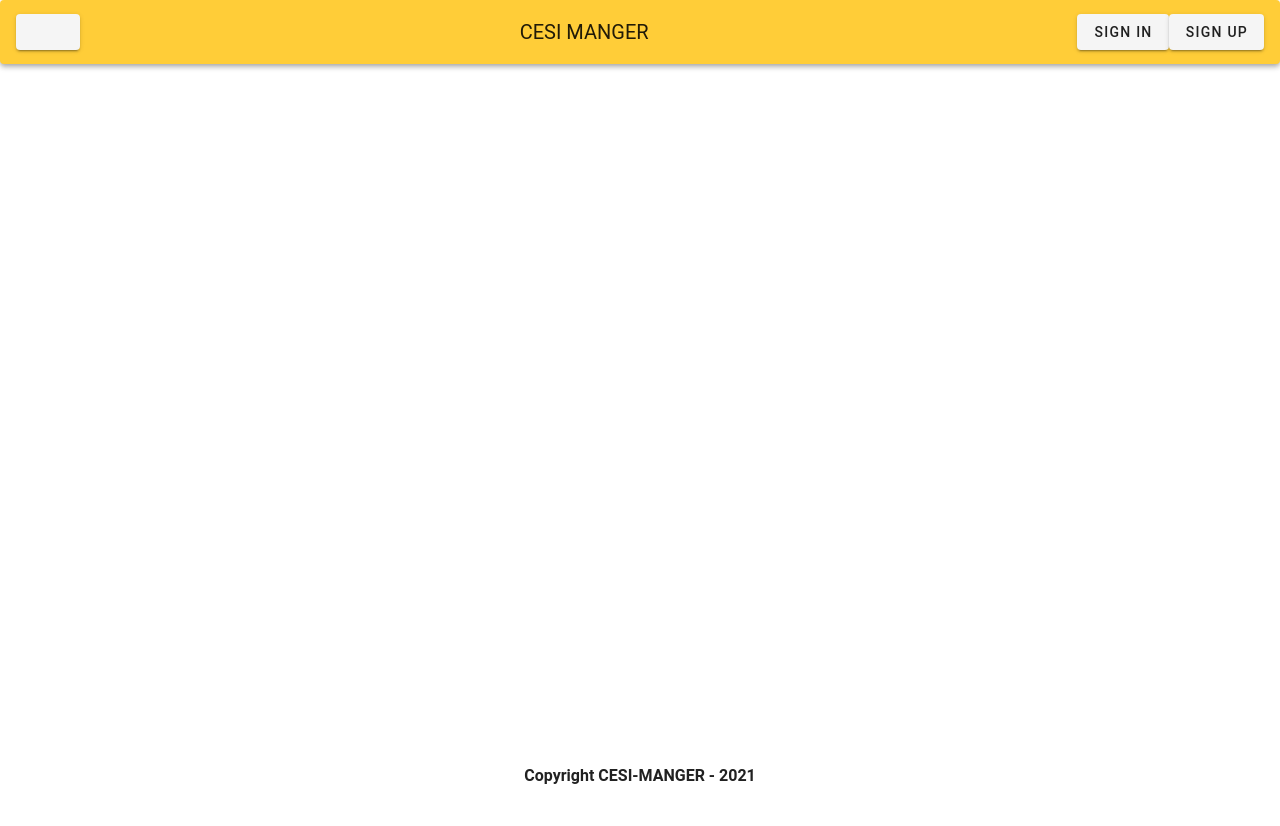
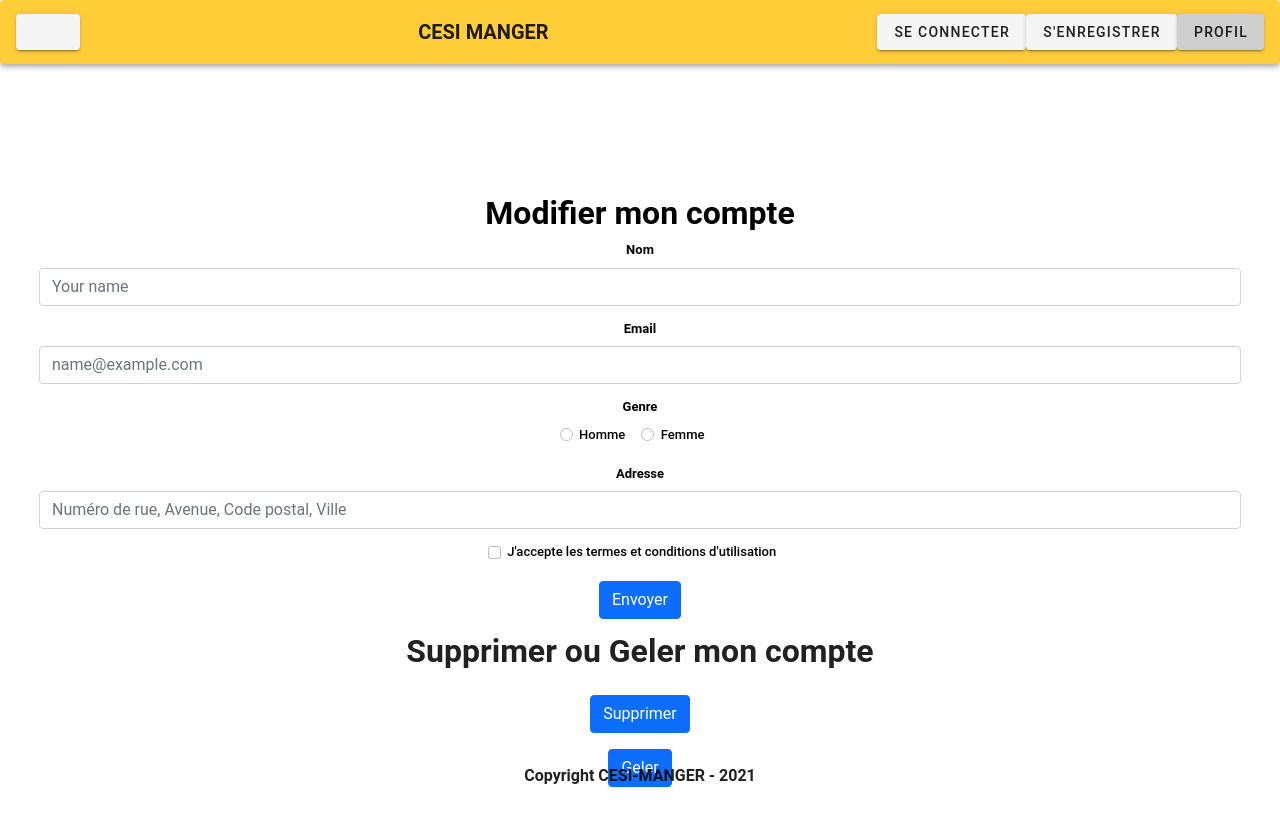
Before and after one commit to JLiagre/CESI-MANGER, a Vue app in the folder cesi_manger/: page /profil in a window 1280 px wide. Shown: the top 826 px of the page. Before the commit the page ends 800 px from the top, so only its background shows below. Built offline with nearby package versions, Linux system fonts and the light colour scheme.

Commit message:
Carousel + Profil
Profil: Account change and delete

```diff
--- a/cesi_manger/package.json
+++ b/cesi_manger/package.json
@@ -14,6 +14,7 @@
     "bootstrap": "^5.0.2",
     "core-js": "^3.6.5",
     "vue": "^2.6.11",
+    "vue-carousel-3d": "^1.0.1",
     "vue-router": "^3.2.0",
     "vuetify": "^2.5.5",
     "vuex": "^3.4.0"
--- a/cesi_manger/src/App.vue
+++ b/cesi_manger/src/App.vue
@@ -17,7 +17,7 @@ export default {
     'my-footer': Footer,
   },
   data: () => ({
-    //
+    connectedUser: true,
   }),
 }
 </script>
--- /dev/null
+++ b/cesi_manger/src/components/Carousel3dHome.vue
@@ -0,0 +1,47 @@
+<template>
+    <carousel-3d class="carousel">
+        <slide :index="0">
+            <img class="d-block-w-100" src="@/assets/carousel1.jpg" alt="first slide">
+        </slide>
+        <slide :index="1">
+            <img class="d-block-w-100" src="@/assets/carousel2.jpg" alt="second slide">
+        </slide>
+        <slide :index="2">
+            <img class="d-block-w-100" src="@/assets/carousel3.jpg" alt="third slide">
+        </slide>
+        <slide :index="3">
+            <img class="d-block-w-100" src="@/assets/carousel4.jpg" alt="fourth slide">
+        </slide>
+        <slide :index="4">
+            <img class="d-block-w-100" src="@/assets/carousel5.jpg" alt="fifth slide">
+        </slide>
+        <slide :index="5">
+            <img class="d-block-w-100" src="@/assets/carousel6.jpg" alt="sixth slide">
+        </slide>
+        <slide :index="6">
+            <img class="d-block-w-100" src="@/assets/carousel7.jpg" alt="seventh slide">
+        </slide>
+        <slide :index="7">
+            <img class="d-block-w-100" src="@/assets/carousel8.jpg" alt="eighth slide">
+        </slide>
+    </carousel-3d>
+</template>
+
+<script>
+import { Carousel3d, Slide } from 'vue-carousel-3d';
+
+export default {
+    name: 'Carousel3dHome',
+    components: {
+        Carousel3d,
+        Slide
+    }
+}
+</script>
+
+<style>
+    .d-block-w-100 {
+        width: auto;
+        height: 300px;
+    }
+</style>
--- a/cesi_manger/src/components/Header.vue
+++ b/cesi_manger/src/components/Header.vue
@@ -12,10 +12,11 @@
                 </v-btn>
             </div>
             <v-spacer></v-spacer>
-            <v-app-bar-title>CESI MANGER</v-app-bar-title>
+            <v-app-bar-title class="app-name">CESI MANGER</v-app-bar-title>
             <v-spacer></v-spacer>
-            <v-btn to="/login">Sign in</v-btn>
-            <v-btn to="/signup">Sign up</v-btn>
+            <v-btn v-if="connectedUser =  true" to="/login">Se connecter</v-btn>
+            <v-btn v-if="connectedUser =  true" to="/signup">S'enregistrer</v-btn>
+            <v-btn v-if="connectedUser = true" to="/profil">Profil</v-btn>
         </v-app-bar>
     </v-card>
 </template>
@@ -34,4 +35,11 @@
     .v-app-bar-title__content {
         width: 140px;
     }
+
+    .app-name {
+        font-weight: bold;
+        display: flex;
+        align-items: center;
+        text-align: center;
+    }
 </style>
--- /dev/null
+++ b/cesi_manger/src/components/Profil/AccChangeForm.vue
@@ -0,0 +1,88 @@
+
+<template>
+    <div class="acc-form">
+            <h2 class="change-acc-name"> Modifier mon compte </h2>
+            <form v-on:submit.prevent="submitForm">
+                <div class="form-group">
+                    <label class="form-label" for="name">Nom</label>
+                    <input type="text" class="form-control" id="name" placeholder="Your name" v-model="form.name">
+                </div>
+                <div class="form-group">
+                    <label class="form-label" for="email">Email</label>
+                    <input type="email" class="form-control" id="email" placeholder="name@example.com"
+                        v-model="form.email">
+                </div>
+                <div class="form-group">
+                    <label class="form-label" for="formControlRange">Genre</label><br />
+                    <div class="form-check form-check-inline">
+                        <input class="form-check-input" type="radio" name="gender" id="gender-male" value="male"
+                            v-model="form.gender">
+                        <label class="form-check-label" for="gender">Homme</label>
+                    </div>
+                    <div class="form-check form-check-inline">
+                        <input class="form-check-input" type="radio" name="gender" id="gender-female" value="female"
+                            v-model="form.gender">
+                        <label class="form-check-label" for="gender">Femme</label>
+                    </div>
+                </div>
+                <div class="form-group">
+                    <label class="form-label" for="address">Adresse</label>
+                    <input type="text" class="form-control" id="address"
+                        placeholder="Numéro de rue, Avenue, Code postal, Ville"
+                        v-model="form.address">
+                </div>
+                <div class="form-group">
+                    <div class="form-check form-check-inline">
+                        <input class="form-check-input" type="checkbox" id="terms" value="yes" v-model="form.terms">
+                        <label class="form-check-label" for="inlineCheckbox3">J'accepte les termes et conditions d'utilisation</label>
+                    </div>
+                </div>
+                <div class="form-group">
+                    <button class="btn btn-primary" @click="sendForm()">Envoyer</button>
+                </div>
+            </form>
+    </div>
+</template>
+
+<script>
+export default {
+    name: 'AccChangeForm',
+    data(){
+        return{
+            form: {
+                name: '',
+                email: '',
+                gender: '',
+                address: '',
+                terms: false
+            }
+        }
+    },
+    methods: {
+        sendForm() {
+            alert('Modifications bien prises en compte.')
+        }
+    }
+}
+</script>
+
+<style>
+    .acc-form {
+        text-align: center;
+        font-size: 13px;
+        padding-top: 10em;
+        color: #000000;
+        margin: 0;
+    }
+    .form-group {
+        padding-left: 3em;
+        padding-right: 3em;
+        padding-bottom: 1em;
+    }
+    .form-label {
+        font-weight: bold;
+    }
+    .change-acc-name {
+        font-weight: bold;
+    }
+</style>
--- /dev/null
+++ b/cesi_manger/src/components/Profil/AccSuppression.vue
@@ -0,0 +1,40 @@
+<template>
+    <div class="acc-suppression">
+        <h2 class="delete-label">Supprimer ou Geler mon compte</h2>
+        <div class="delete-btn">
+            <button class="btn btn-primary" @click="AccDelete()">Supprimer</button>
+        </div>
+        <div class="freeze-btn">
+            <button class="btn btn-primary" @click="AccFreeze()">Geler</button>
+        </div>
+    </div>
+</template>
+
+<script>
+export default {
+    name: 'acc-suppression',
+    //messageDelete: "Êtes-vous sûr de vouloir supprimer votre compte ? Geler ce dernier désactivera votre compte tout en vous premettant de le récupérer plus tard",
+    //messageFreeze: "Êtes-vous sûr de vouloir geler votre comptre ?",
+
+    methods: {
+        AccDelete() {
+            alert('Votre demande de suppression à bien été reçue.')
+        },
+        AccFreeze() {
+            alert('votre demande de gèle à bien été reçue. Au revoir et à bientôt :)')
+        }
+    }
+}
+</script>
+
+<style>
+    .delete-label {
+        font-weight: bold;
+    }
+    .acc-suppression {
+        padding-bottom: 10em;
+    }
+    .delete-btn {
+        padding: 1em;
+    }
+</style>
--- /dev/null
+++ b/cesi_manger/src/components/Profil/Profil.vue
@@ -0,0 +1,23 @@
+<template>
+    <v-main>
+        <acc-change></acc-change>
+        <acc-supp></acc-supp>
+    </v-main>
+</template>
+
+<script>
+import AccChangeForm from '../Profil/AccChangeForm.vue'
+import AccSuppression from '../Profil/AccSuppression.vue'
+
+export default {
+    name: 'Home',
+    components: {
+        'acc-change': AccChangeForm,
+        'acc-supp': AccSuppression,
+  }
+}
+</script>
+
+<style>
+
+</style>
--- a/cesi_manger/src/router/index.js
+++ b/cesi_manger/src/router/index.js
@@ -34,6 +34,11 @@ const routes = [
     component: () =>
       import(/* webpackChunkName: "about" */ '../views/About.vue'),
   },
+  {
+    path: '/profil',
+    name: 'Profil',
+    component: () => import('../components/Profil/Profil.vue'),
+  }
 ]
 
 const router = new VueRouter({
--- a/cesi_manger/src/views/Home.vue
+++ b/cesi_manger/src/views/Home.vue
@@ -1,11 +1,17 @@
 <template>
-    <v-main>
+  <v-main>
+    <carousel3d-home></carousel3d-home>
 
-    </v-main>
+  </v-main>
 </template>
 
 <script>
+import Carousel3dHome from '../components/Carousel3dHome.vue'
+
 export default {
   name: 'Home',
+  components: {
+    'carousel3d-home': Carousel3dHome,
+  }
 }
 </script>
```
Also changed, not shown: cesi_manger/src/views/userLogin.vue (deleted), 1 other file (tests, documents, lock files or other folders).
